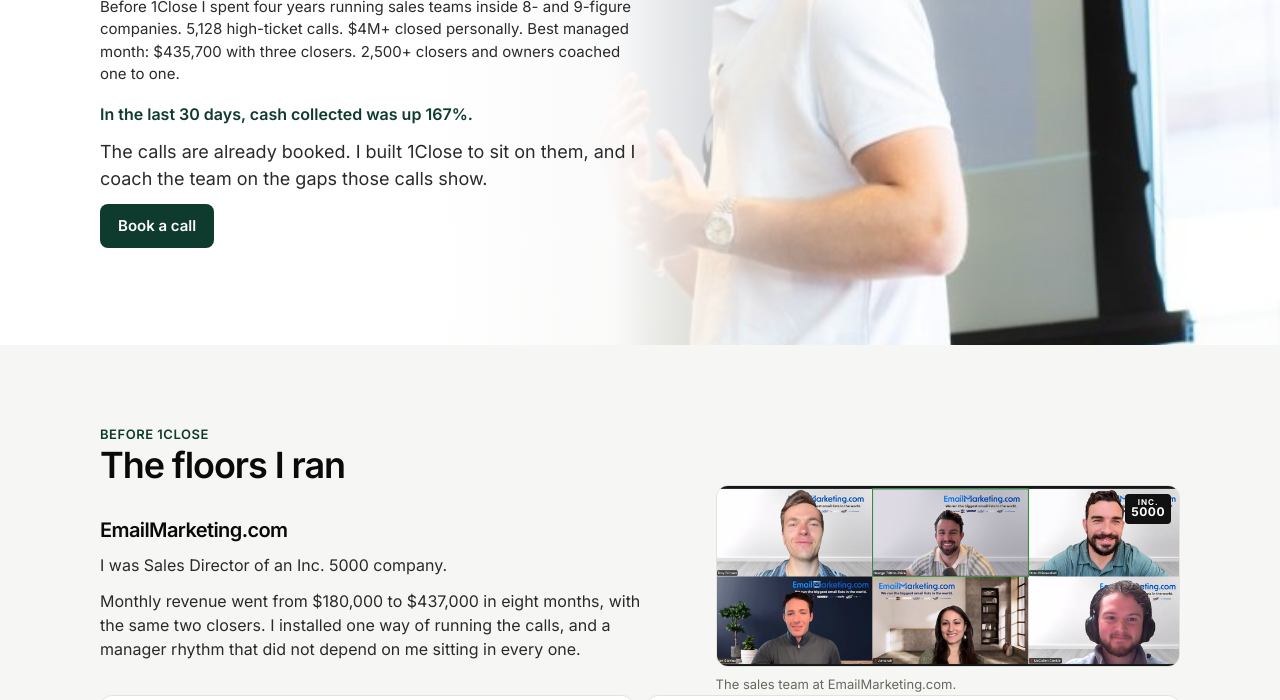
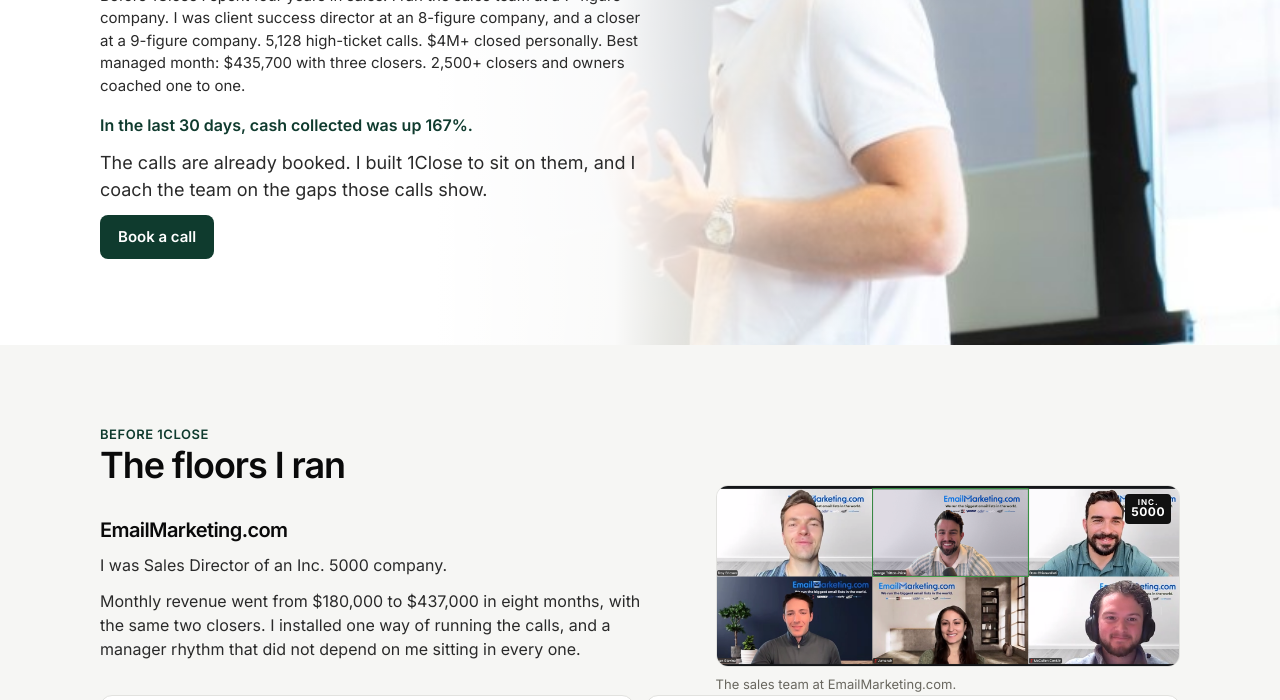
Before and after one commit to georgetrittonprice/georgetrittonprice.github.io, a plain HTML site: page index.html in a window 1280 px wide. Shown: the part 400-1100 px from the top of the page. Drawn offline with Linux system fonts and the light colour scheme.

Commit message:
Correct the roles in the credibility line.
He ran the sales team at a 7-figure company, was client success director at an 8-figure company, and was a closer at a 9-figure company.

Co-authored-by: Cursor <cursoragent@cursor.com>

```diff
--- a/index.html
+++ b/index.html
@@ -357,7 +357,7 @@
         <div class="hero-copy">
           <p class="kicker">Founder of 1Close.ai, and author of the sales method.</p>
           <h1>I install an AI sales manager for your sales team.</h1>
-          <p class="credibility">Before 1Close I spent four years running sales teams inside 8- and 9-figure companies. 5,128 high-ticket calls. $4M+ closed personally. Best managed month: $435,700 with three closers. 2,500+ closers and owners coached one to one.</p>
+          <p class="credibility">Before 1Close I spent four years in sales. I ran the sales team at a 7-figure company. I was client success director at an 8-figure company, and a closer at a 9-figure company. 5,128 high-ticket calls. $4M+ closed personally. Best managed month: $435,700 with three closers. 2,500+ closers and owners coached one to one.</p>
           <p class="hero-result">In the last 30 days, cash collected was up 167%.</p>
           <p class="lead">The calls are already booked. I built 1Close to sit on them, and I coach the team on the gaps those calls show.</p>
           <p><a class="btn" href="https://www.1close.ai/get-started">Book a call</a></p>
```
